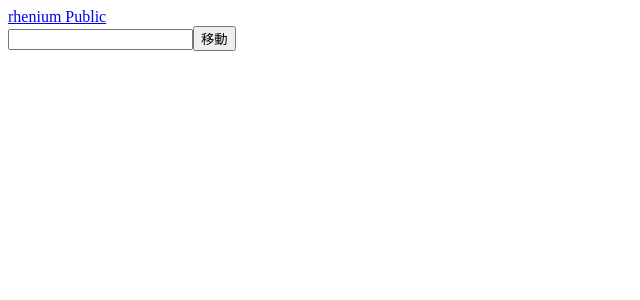
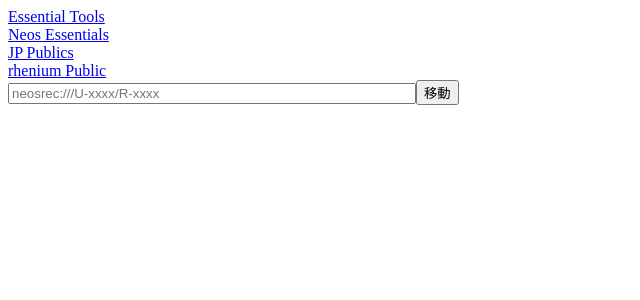
Before and after one commit to NeosSharedProject/neos-util-console, a Next.js app: page /inventory/v1/top in a window 1280 px wide. Shown: the top 300 px of the page, without its empty margins (0-640 px from the left). Built offline with nearby package versions, Linux system fonts and the light colour scheme.

Commit message:
トップページのサンプルを追加

```diff
--- a/pages/inventory/v1/top.tsx
+++ b/pages/inventory/v1/top.tsx
@@ -1,6 +1,11 @@
 import { useRouter } from "next/router";
 import { useForm } from "react-hook-form";
 import _ from "lodash";
+import styled from "styled-components";
+
+const TextFiledStyle = styled.input`
+  width: 400px;
+`;
 
 const Index = () => {
   const router = useRouter();
@@ -9,7 +14,22 @@
   return (
     <div>
       <div>
-        <a href="/inventory/v1/link/U-rhenium/R-32338edd-bd95-4e38-a1ea-a0f24e4ecda6">
+        <a href="/inventory/v1/viewer/G-Neos/Inventory/Essential Tools">
+          Essential Tools
+        </a>
+      </div>
+      <div>
+        <a href="/inventory/v1/viewer/G-Neos/Inventory/Neos Essentials">
+          Neos Essentials
+        </a>
+      </div>
+      <div>
+        <a href="/inventory/v1/viewer/G-Shared-Project-rheni/Inventory/JP Publics">
+          JP Publics
+        </a>
+      </div>
+      <div>
+        <a href="/inventory/v1/viewer/U-rhenium/Inventory/rhenium Public">
           rhenium Public
         </a>
       </div>
@@ -22,7 +42,11 @@
             router.replace(`/inventory/v1/link/${ownerId}/${recordId}`);
           })}
         >
-          <input type="text" {...register("link")}></input>
+          <TextFiledStyle
+            type="text"
+            {...register("link")}
+            placeholder="neosrec:///U-xxxx/R-xxxx"
+          ></TextFiledStyle>
           <button type="submit">移動</button>
         </form>
       </div>
```
